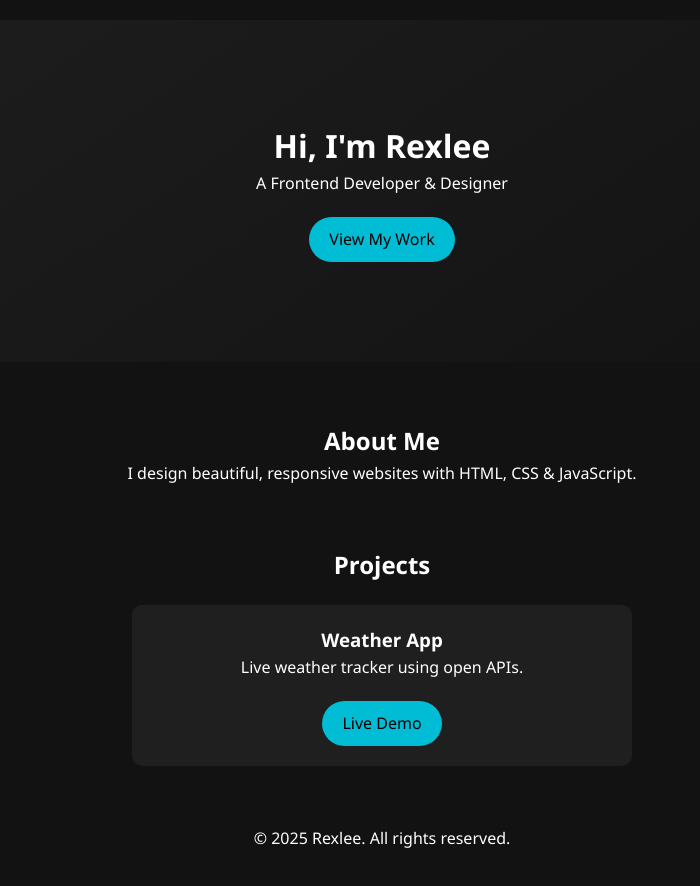
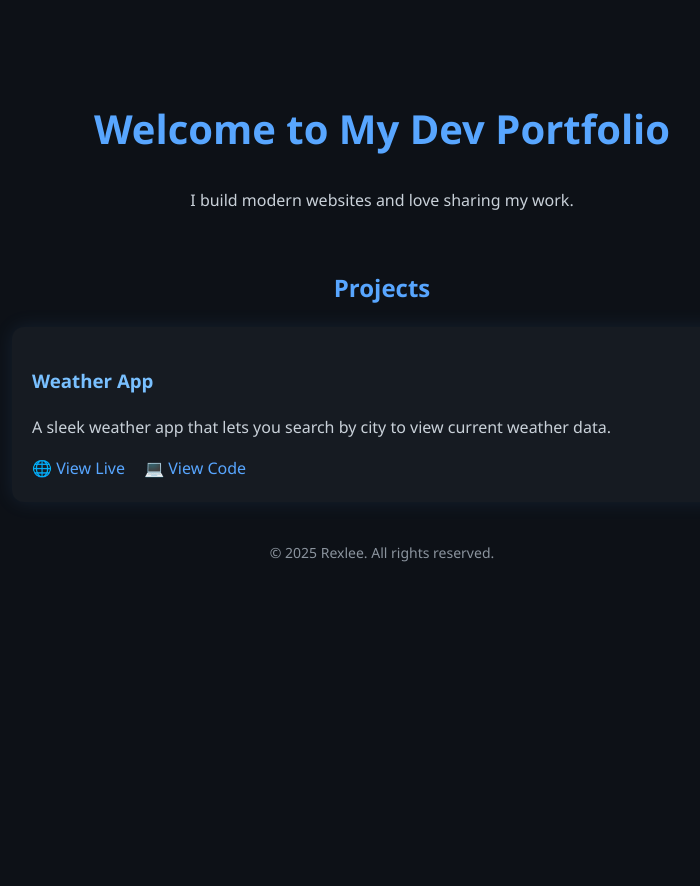
Before and after one commit to Rexlee124/dev-portfolio, a plain HTML site: page index.html in a window 1280 px wide. Shown: the whole page, without its empty margins (258-958 px from the left). After the commit the page ends 800 px from the top, so only its background shows below. Drawn offline with Linux system fonts and the light colour scheme.

Commit message:
Updated portfolio with weather app

```diff
--- a/index.html
+++ b/index.html
@@ -2,33 +2,79 @@
 <html lang="en">
 <head>
   <meta charset="UTF-8" />
-  <meta name="viewport" content="width=device-width, initial-scale=1.0"/>
-  <title>Dark Portfolio</title>
-  <link rel="stylesheet" href="style.css">
+  <meta name="viewport" content="width=device-width, initial-scale=1.0" />
+  <title>My Dev Portfolio</title>
+  <style>
+    body {
+      margin: 0;
+      font-family: 'Segoe UI', sans-serif;
+      background-color: #0d1117;
+      color: #c9d1d9;
+      line-height: 1.6;
+      padding: 20px;
+    }
+    header {
+      text-align: center;
+      padding: 50px 20px 20px;
+    }
+    header h1 {
+      font-size: 2.5rem;
+      color: #58a6ff;
+    }
+    .project {
+      background-color: #161b22;
+      margin: 20px auto;
+      padding: 20px;
+      border-radius: 12px;
+      max-width: 700px;
+      box-shadow: 0 0 20px rgba(88, 166, 255, 0.1);
+      transition: transform 0.3s ease;
+    }
+    .project:hover {
+      transform: translateY(-5px);
+    }
+    .project h3 {
+      color: #79c0ff;
+    }
+    .project a {
+      color: #58a6ff;
+      text-decoration: none;
+      margin-right: 15px;
+    }
+    .project a:hover {
+      text-decoration: underline;
+    }
+    footer {
+      text-align: center;
+      padding: 20px;
+      font-size: 14px;
+      color: #8b949e;
+    }
+  </style>
 </head>
 <body>
-  <header class="hero">
-    <h1 class="fade-in">Hi, I'm Rexlee</h1>
-    <p class="fade-in delay">A Frontend Developer & Designer</p>
-    <a href="#projects" class="btn slide-up">View My Work</a>
+
+  <header>
+    <h1>Welcome to My Dev Portfolio</h1>
+    <p>I build modern websites and love sharing my work.</p>
   </header>
 
-  <section class="about fade-in-up">
-    <h2>About Me</h2>
-    <p>I design beautiful, responsive websites with HTML, CSS & JavaScript.</p>
+  <section id="projects">
+    <h2 style="text-align:center; color:#58a6ff;">Projects</h2>
+
+    <div class="project">
+      <h3>Weather App</h3>
+      <p>A sleek weather app that lets you search by city to view current weather data.</p>
+      <a href="https://rexlee124.github.io/weather-app/" target="_blank">🌐 View Live</a>
+      <a href="https://github.com/Rexlee124/weather-app" target="_blank">💻 View Code</a>
+    </div>
+
+    <!-- You can add more projects here using the same structure -->
   </section>
 
-  <section class="projects" id="projects">
-    <h2 class="fade-in-up">Projects</h2>
-    <div class="project-card zoom-in">
-      <h3>Weather App</h3>
-      <p>Live weather tracker using open APIs.</p>
-      <a href="#" class="btn">Live Demo</a>
-    </div>
-  </section>
+  <footer>
+    &copy; 2025 Rexlee. All rights reserved.
+  </footer>
 
-  <footer class="fade-in-up">
-    <p>© 2025 Rexlee. All rights reserved.</p>
-  </footer>
 </body>
 </html>
```
